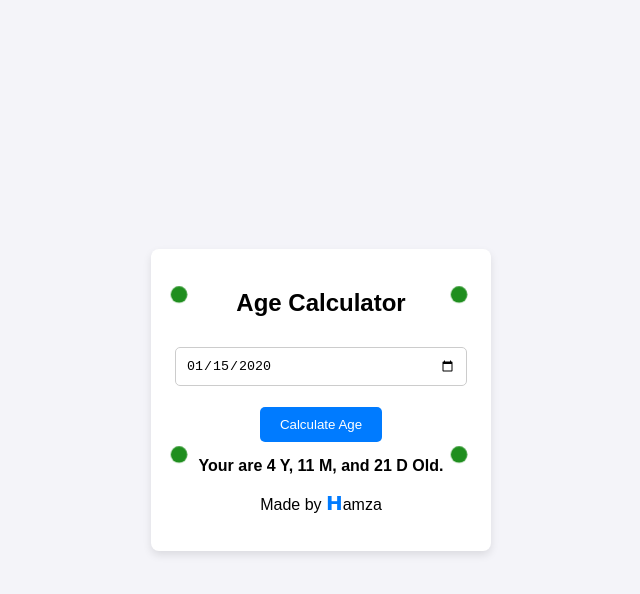
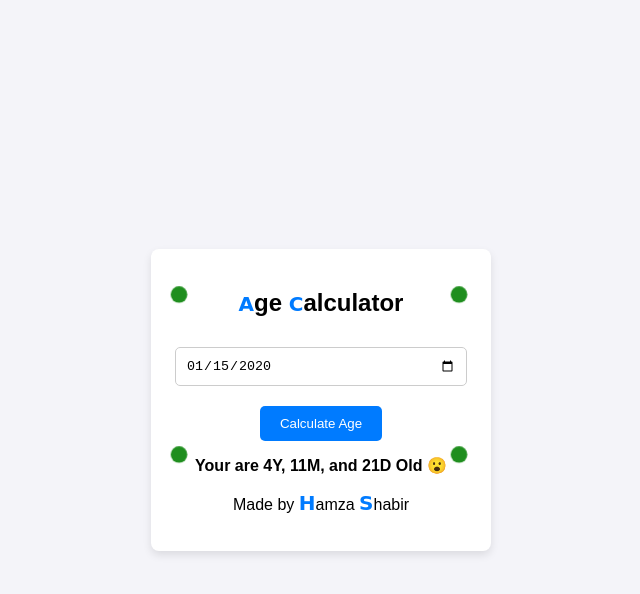
Before and after one commit to HamzaShabir0786/Age_Calculator, a plain HTML site: page index.html in a window 1280 px wide. Both pictures are taken after typing "2020-01-15" into the empty fields and a click on the button "Calculate Age". Shown: the whole page, without its empty margins (319-959 px from the left). Drawn offline with nearby package versions, Linux system fonts and the light colour scheme.

Commit message:
add some chagne for UI

```diff
--- a/index.html
+++ b/index.html
@@ -15,7 +15,7 @@
       <div class="divs d4"></div>
 
       <div data-aos="fade-down">
-        <h2>Age Calculator</h2>
+        <h2><b class="b">A</b>ge <b class="b">C</b>alculator</h2>
       </div>
       <div data-aos="zoom-in">
         <input type="date" id="dob" placeholder="Enter your date of birth" />
@@ -26,7 +26,9 @@
       <p class="result" id="result"></p>
 
       <div data-aos="fade-left">
-        <p class="made">Made by <b class="b">H</b>amza</p>
+        <p class="made">
+          Made by <b class="b">H</b>amza <b class="b">S</b>habir
+        </p>
       </div>
     </div>
 
@@ -63,7 +65,7 @@
 
         document.getElementById(
           "result"
-        ).innerText = `Your are ${ageYears} Y, ${ageMonths} M, and ${ageDays} D Old.`;
+        ).innerText = `Your are ${ageYears}Y, ${ageMonths}M, and ${ageDays}D Old 😮`;
       }
     </script>
     <script src="https://unpkg.com/aos@next/dist/aos.js"></script>
```
